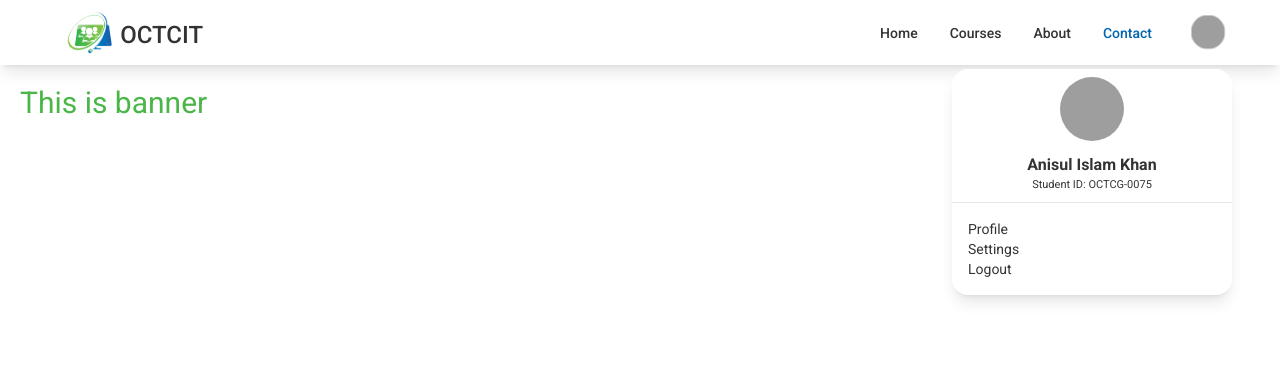
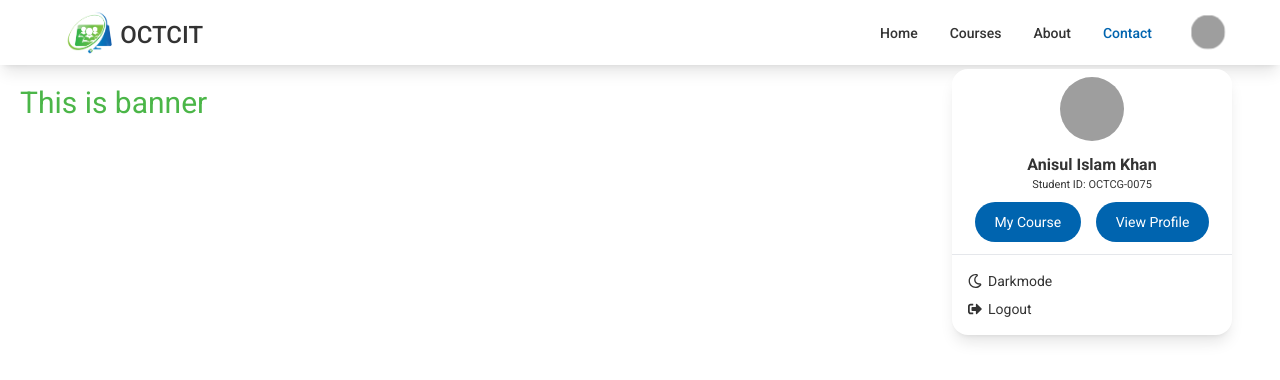
Before and after one commit to utsobe/octc-it-client, a React (Create React App) app: page /contact in a window 1280 px wide. Both pictures are taken after a click on the label 1208 px from the left and 32 px from the top of the page. Shown: the top 380 px of the page. Built offline with nearby package versions, Linux system fonts and the light colour scheme; grey boxes are pictures that could not be loaded.

Commit message:
modal udpated by adding button

```diff
--- a/package.json
+++ b/package.json
@@ -9,6 +9,7 @@
     "daisyui": "^2.14.3",
     "react": "^18.1.0",
     "react-dom": "^18.1.0",
+    "react-icons": "^4.4.0",
     "react-router-dom": "^6.3.0",
     "react-scripts": "5.0.1",
     "swiper": "^8.2.2",
--- a/src/shared/Navbar.js
+++ b/src/shared/Navbar.js
@@ -2,6 +2,7 @@ import React from 'react';
 import { NavLink, Link } from 'react-router-dom';
 import logo from '../assets/logos/octcit-logo.png';
 import CustomLink from '../components/CustomLink';
+import { FaSignOutAlt, FaRegMoon } from "react-icons/fa";
 
 const Navbar = ({ children }) => {
     const menuItems = <>
@@ -28,14 +29,18 @@ const Navbar = ({ children }) => {
                             <p className='text-md font-semibold'>Anisul Islam Khan</p>
                             <p className='text-[11px]'>Student ID: OCTCG-0075</p>
                         </div>
+                        <div className='flex justify-evenly pt-2 pb-1'>
+                            <button className='text-sm py-2.5 px-5 bg-primary rounded-full text-white'>My Course</button>
+                            <button className='text-sm py-2.5 px-5 bg-primary rounded-full text-white'>View Profile</button>
+                        </div>
                     </div>
                     <hr />
                     <div className='p-4 text-sm'>
-                        <li>
-                            <a class="justify-between">Profile</a>
+                        <li className='mb-2 cursor-pointer'>
+                            <a className='flex items-center'><FaRegMoon className='mr-1.5' />Darkmode</a>
                         </li>
-                        <li><a>Settings</a></li>
-                        <li><a>Logout</a></li>
+                        {/* <li><a>Account</a></li> */}
+                        <li><a className='flex items-center'><FaSignOutAlt className='mr-1.5' />Logout</a></li>
                     </div>
                 </div>
             </div>
```
Also changed, not shown: 1 other file (tests, documents, lock files or other folders).
